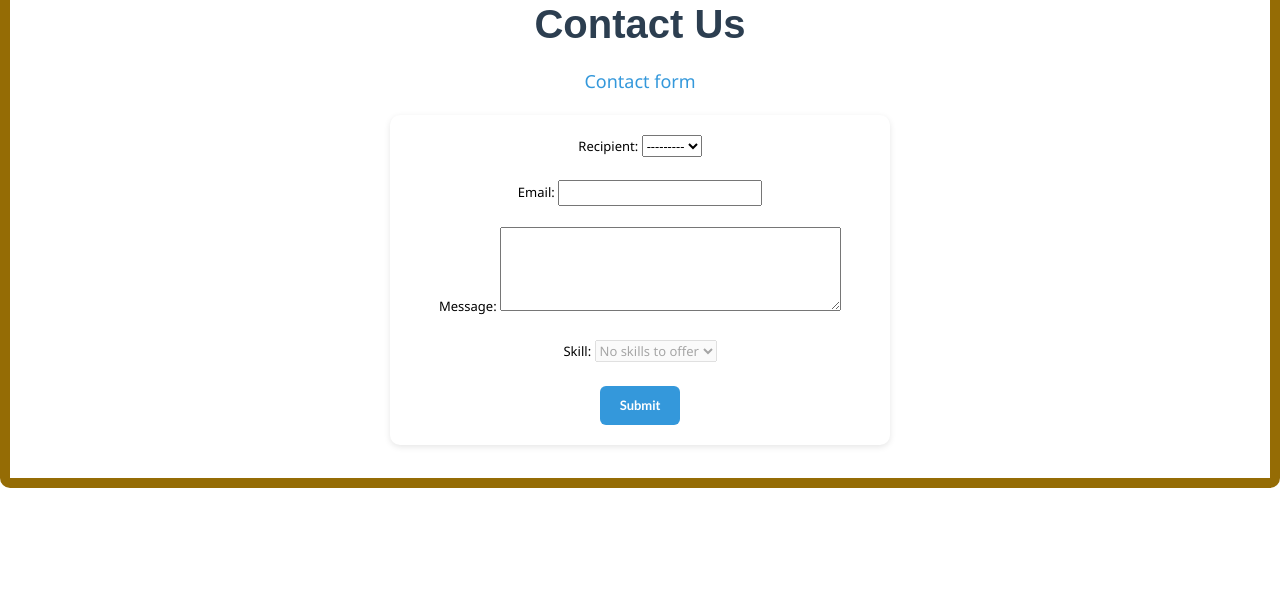
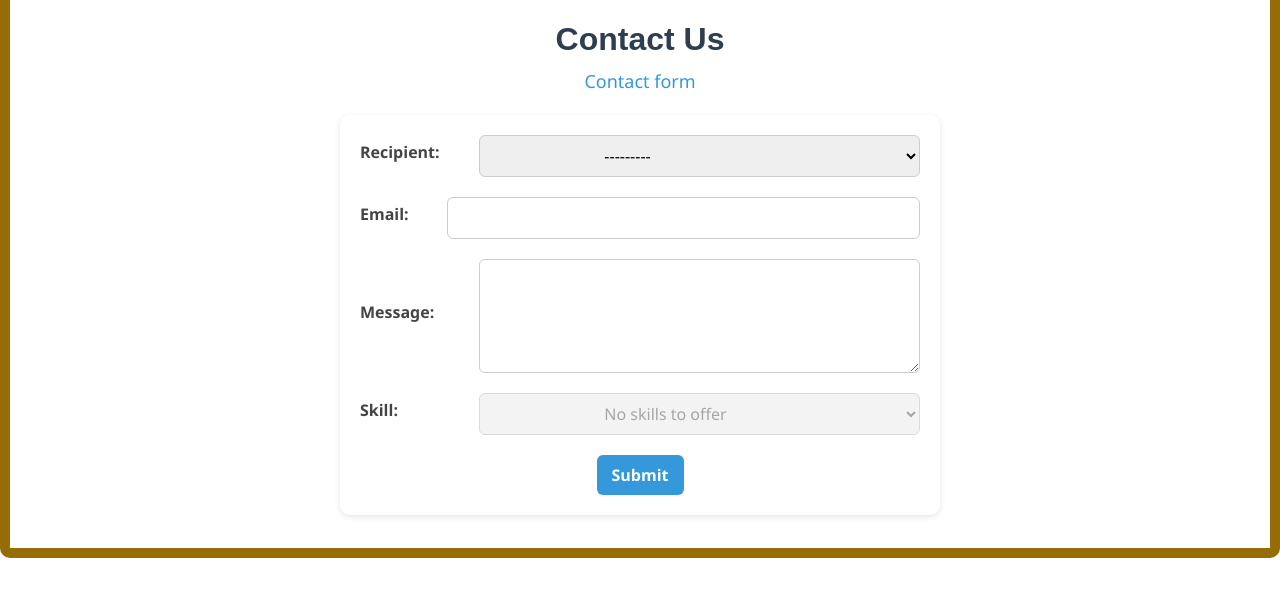
Before and after one commit to sandhya1506/myskillswapproject, a Django app: page /contact/contact_index/ in a window 1280 px wide. Shown: the part 63-660 px from the top of the page. Run offline with Django 5.2, Linux system fonts and the light colour scheme.

Commit message:
css for contact page done

```diff
--- a/static/contact_index.css
+++ b/static/contact_index.css
@@ -1,22 +1,25 @@
 
-
-
-
-#contact-page form {
+ #contact-page form {
       background-color: #fff;
+      font-family: 'Segoe UI', sans-serif;
+      font-size: medium;
+      text-align: left;
       padding: 20px;
       border-radius: 10px;
       box-shadow: 0 2px 6px rgba(0,0,0,0.1);
-      max-width: 500px;
-      margin: 20px auto;
+      max-width: 600px;
+      margin: 10px auto;
+      margin-bottom: 20px;
     }
 
-  #contact-page  button[type="submit"]
+  #contact-page form button[type="submit"]
    {
       background-color: #3498db;
       color: white;
       border: none;
-      padding: 10px 20px;
+      padding: 8px 15px;
+      max-width: 100px;
+      align-self: center;
       border-radius: 6px;
       cursor: pointer;
       font-weight: bold;
@@ -26,6 +29,7 @@
     type="submit"]:hover
      {
       background-color:#2c3e50;
+      text-align: center;
     }
 
   #contact-page  a {
@@ -38,6 +42,46 @@
 
 #contact-page h1 {
       text-align: center;
+
       color: #2c3e50;
-      margin-bottom: 20px;
+      margin-bottom: 10px;
+      margin-top: 20px;
+      font-size: xx-large;
     }
+
+
+
+
+/* Style each form row */
+#contact-page form p {
+  display: flex;
+  align-items: center;
+  justify-content: space-between;
+  margin: 0;
+}
+
+/* Labels */
+#contact-page form label {
+  flex: 1;
+  text-align: left;
+  margin-right: 20px;
+  font-weight: bold;
+  color: #444;
+}
+/* Form layout */
+#contact-page form {
+  display: flex;
+  flex-direction: column;
+  gap: 20px;
+}
+/* Inputs, selects, textareas */
+#contact-page form input,
+#contact-page form select,
+#contact-page form textarea {
+  flex: 2;
+  padding: 8px 120px;
+  border: 1px solid #ccc;
+  border-radius: 6px;
+  font-size: 1rem;
+  box-sizing: border-box;
+}
--- a/static/thankyou.css
+++ b/static/thankyou.css
@@ -1,9 +1,33 @@
 
 
-   #thankyou-page h1, h2 {
+#thankyou-page .container {
+    font-family: 'Segoe UI', sans-serif;
+    background-color: #f7f9fc;
+    border-radius: 10px;
+    color: #333;
+
+    padding: 20px;
+    margin: 10px auto;
+    max-width: 700px;
+}
+
+
+   #thankyou-page h1 {
+      text-align: center;
+
+      color: #2c3e50;
+      margin-bottom: 20px;
+      margin-top: 20px;
+      font-size:xx-large;
+    }
+      #thankyou-page h2 {
+
       text-align: center;
       color: #2c3e50;
+      font-family: 'Segoe UI', sans-serif;
       margin-bottom: 20px;
+      margin-top: 20px;
+      font-size:x-large;
     }
 
    #thankyou-page a {
--- a/templates/base.html
+++ b/templates/base.html
@@ -18,6 +18,7 @@
 
   <link rel="stylesheet" href="{% static 'contact_index.css' %}">
   <link rel="stylesheet" href="{% static 'thankyou.css' %}">
+
 
 
 
--- a/templates/contactapp/thankyou_page.html
+++ b/templates/contactapp/thankyou_page.html
@@ -4,6 +4,7 @@
 
 
 <div id="thankyou-page">
+  <div class="container">
   <h1>Thank You for Your Message!</h1>
   <p><a href="{% url 'contactapp:contact_index' %}">Back to Contact Page</a></p>
 
@@ -17,5 +18,6 @@
     {% endfor %}
   </ul>
 </div>
+</div>
 
 {% endblock %}
--- a/templates/user/login.html
+++ b/templates/user/login.html
@@ -1,7 +1,7 @@
 {% extends 'base.html'%}
 {%  block body-block %}
 
-<div id="login-page">
+
 
 
   <h1>Please login</h1>
@@ -13,6 +13,6 @@
   <input type="password" name="password">
   <input type="submit" value="Login">
   </form>
-</div>
+
 
 {% endblock %}
```
